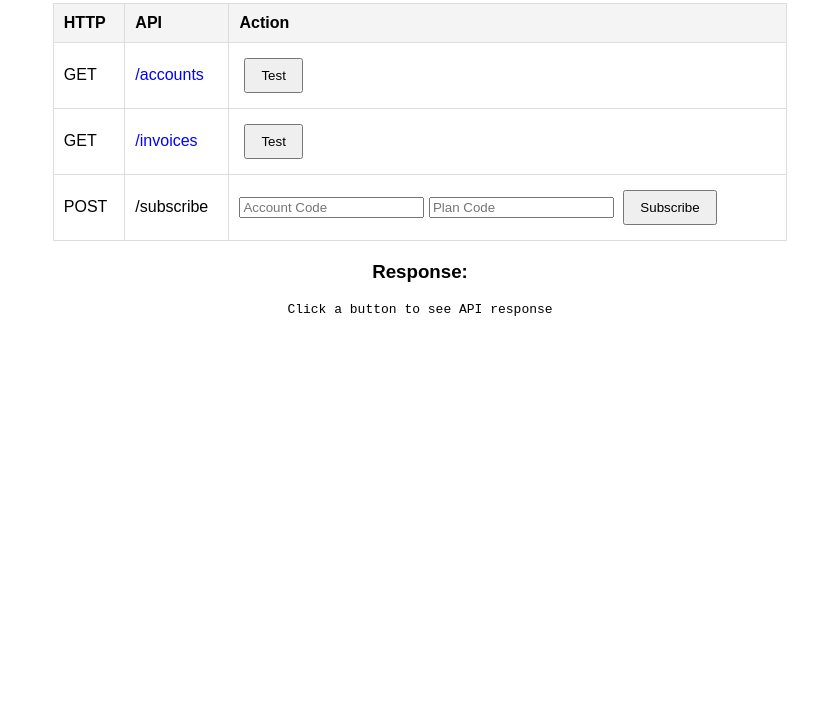
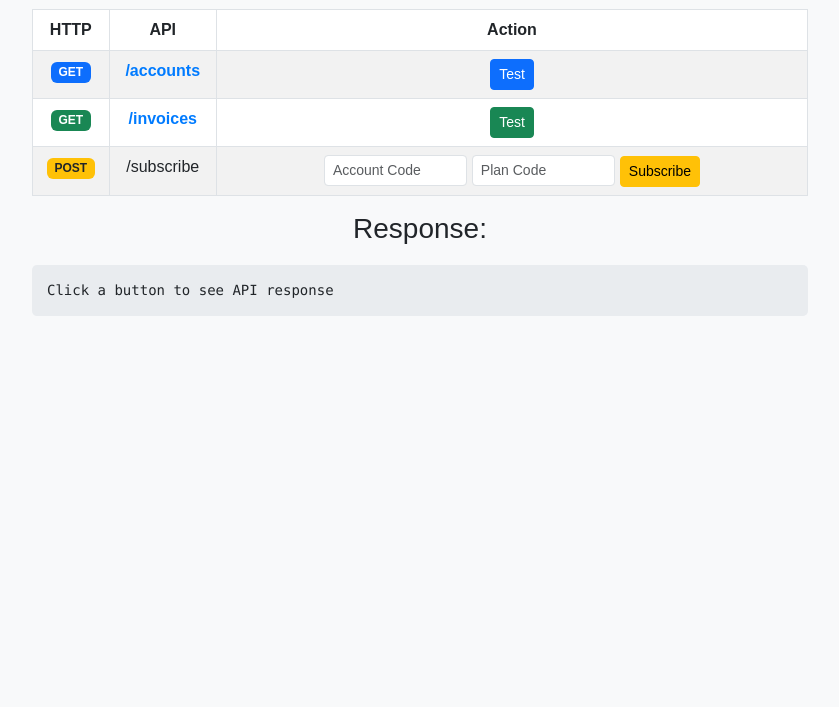
Before and after one commit to bunlongheng/recurly-test, a website: page index.html in a window 1280 px wide. Shown: the part 93-800 px from the top of the page, without its empty margins (220-1059 px from the left). Drawn offline with nearby package versions, Linux system fonts and the light colour scheme.

Commit message:
better index.html;

```diff
--- a/index.html
+++ b/index.html
@@ -4,34 +4,43 @@
         <meta charset="UTF-8" />
         <meta name="viewport" content="width=device-width, initial-scale=1.0" />
         <title>Recurly API Endpoints</title>
+        <!-- Bootstrap CSS -->
+        <link href="https://cdn.jsdelivr.net/npm/bootstrap@5.3.0/dist/css/bootstrap.min.css" rel="stylesheet" />
         <style>
             body {
                 font-family: Arial, sans-serif;
                 text-align: center;
-                padding: 20px;
+                padding: 40px;
+                background-color: #f8f9fa;
+            }
+            .container {
+                max-width: 800px;
+                margin: auto;
             }
             table {
-                width: 60%;
-                margin: 20px auto;
-                border-collapse: collapse;
-            }
-            th,
-            td {
-                border: 1px solid #ddd;
-                padding: 10px;
-                text-align: left;
+                margin-top: 20px;
             }
             th {
-                background-color: #f4f4f4;
+                background-color: #007bff;
+                color: white;
             }
             a {
                 text-decoration: none;
-                color: blue;
+                color: #007bff;
+                font-weight: bold;
             }
             button {
                 padding: 8px 15px;
-                margin: 5px;
                 cursor: pointer;
+            }
+            pre {
+                text-align: left;
+                background-color: #e9ecef;
+                padding: 15px;
+                border-radius: 5px;
+                margin-top: 20px;
+                max-height: 300px;
+                overflow: auto;
             }
         </style>
         <script>
@@ -55,35 +64,44 @@
         </script>
     </head>
     <body>
-        <h2>Recurly API Endpoints</h2>
-        <table>
+        <div class="container">
+            <h2 class="mb-4">Recurly API Endpoints</h2>
+            <table class="table table-bordered table-striped">
+                <thead>
                     <tr>
                         <th>HTTP</th>
                         <th>API</th>
                         <th>Action</th>
                     </tr>
+                </thead>
+                <tbody>
                     <tr>
-                <td>GET</td>
+                        <td><span class="badge bg-primary">GET</span></td>
                         <td><a href="/accounts" target="_blank">/accounts</a></td>
-                <td><button onclick="apiCall('/accounts')">Test</button></td>
+                        <td><button class="btn btn-sm btn-primary" onclick="apiCall('/accounts')">Test</button></td>
                     </tr>
                     <tr>
-                <td>GET</td>
+                        <td><span class="badge bg-success">GET</span></td>
                         <td><a href="/invoices" target="_blank">/invoices</a></td>
-                <td><button onclick="apiCall('/invoices')">Test</button></td>
+                        <td><button class="btn btn-sm btn-success" onclick="apiCall('/invoices')">Test</button></td>
                     </tr>
                     <tr>
-                <td>POST</td>
+                        <td><span class="badge bg-warning text-dark">POST</span></td>
                         <td>/subscribe</td>
                         <td>
-                    <input type="text" id="accountCode" placeholder="Account Code" />
-                    <input type="text" id="planCode" placeholder="Plan Code" />
-                    <button onclick="createSubscription()">Subscribe</button>
+                            <input type="text" id="accountCode" class="form-control form-control-sm d-inline w-25" placeholder="Account Code" />
+                            <input type="text" id="planCode" class="form-control form-control-sm d-inline w-25" placeholder="Plan Code" />
+                            <button class="btn btn-sm btn-warning" onclick="createSubscription()">Subscribe</button>
                         </td>
                     </tr>
+                </tbody>
             </table>
 
             <h3>Response:</h3>
             <pre id="response">Click a button to see API response</pre>
+        </div>
+
+        <!-- Bootstrap JS -->
+        <script src="https://cdn.jsdelivr.net/npm/bootstrap@5.3.0/dist/js/bootstrap.bundle.min.js"></script>
     </body>
 </html>
--- a/index.js
+++ b/index.js
@@ -1,9 +1,4 @@
 // server.js
 const express = require("express");
 const app = express();
-
-app.get("/", (req, res) => {
-    res.send("Hello, world!");
-});
-
 module.exports = app;
```
Lines whose indentation alone changed are shown as unchanged.
